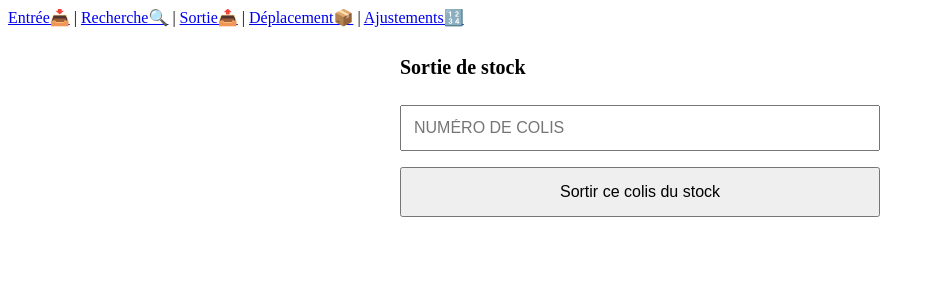
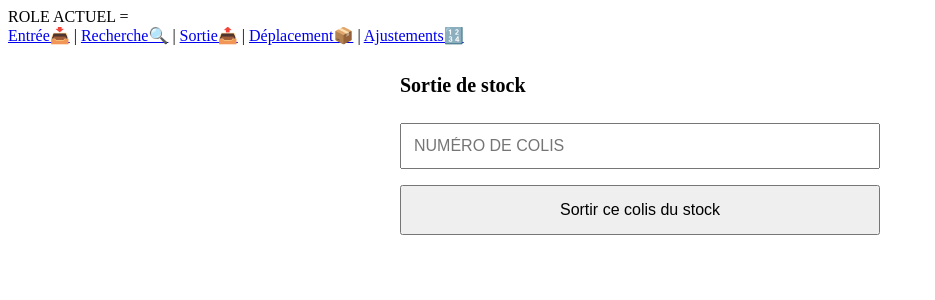
Before and after one commit to axell152/gestion-colis, a Next.js app: page /sortie in a window 1280 px wide. Shown: the top 300 px of the page, without its empty margins (0-935 px from the left). Built offline with nearby package versions, Linux system fonts and the light colour scheme.

Commit message:
Update Menu.tsx

```diff
--- a/src/app/components/Menu.tsx
+++ b/src/app/components/Menu.tsx
@@ -24,6 +24,10 @@ export default function Menu() {
 
   return (
     <nav>
+
+      ROLE ACTUEL = {role}
+      <br />
+
       <Link href="/entree">Entrée📥</Link>
       {' | '}
       <Link href ="recherche">Recherche🔍</Link>
```
